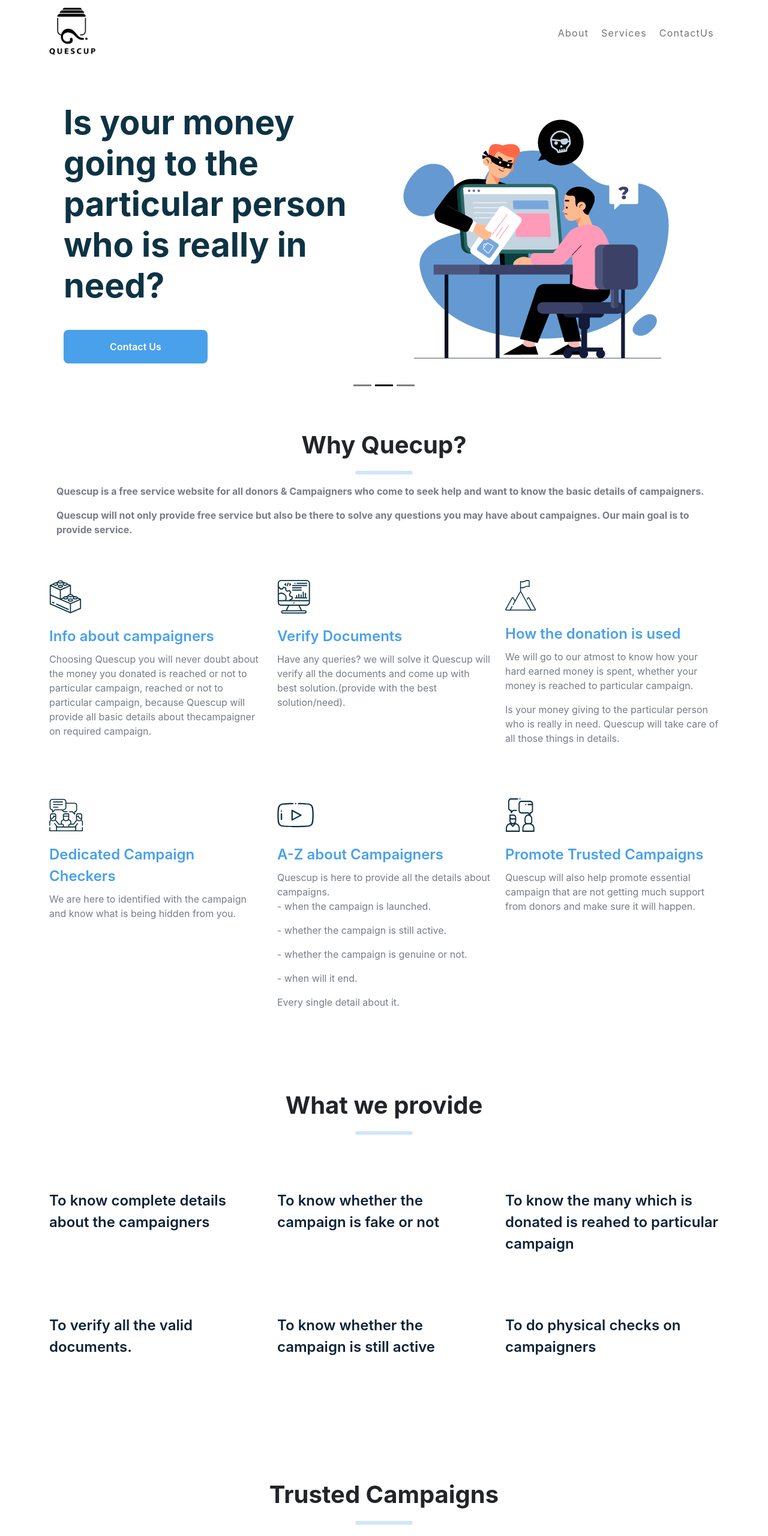
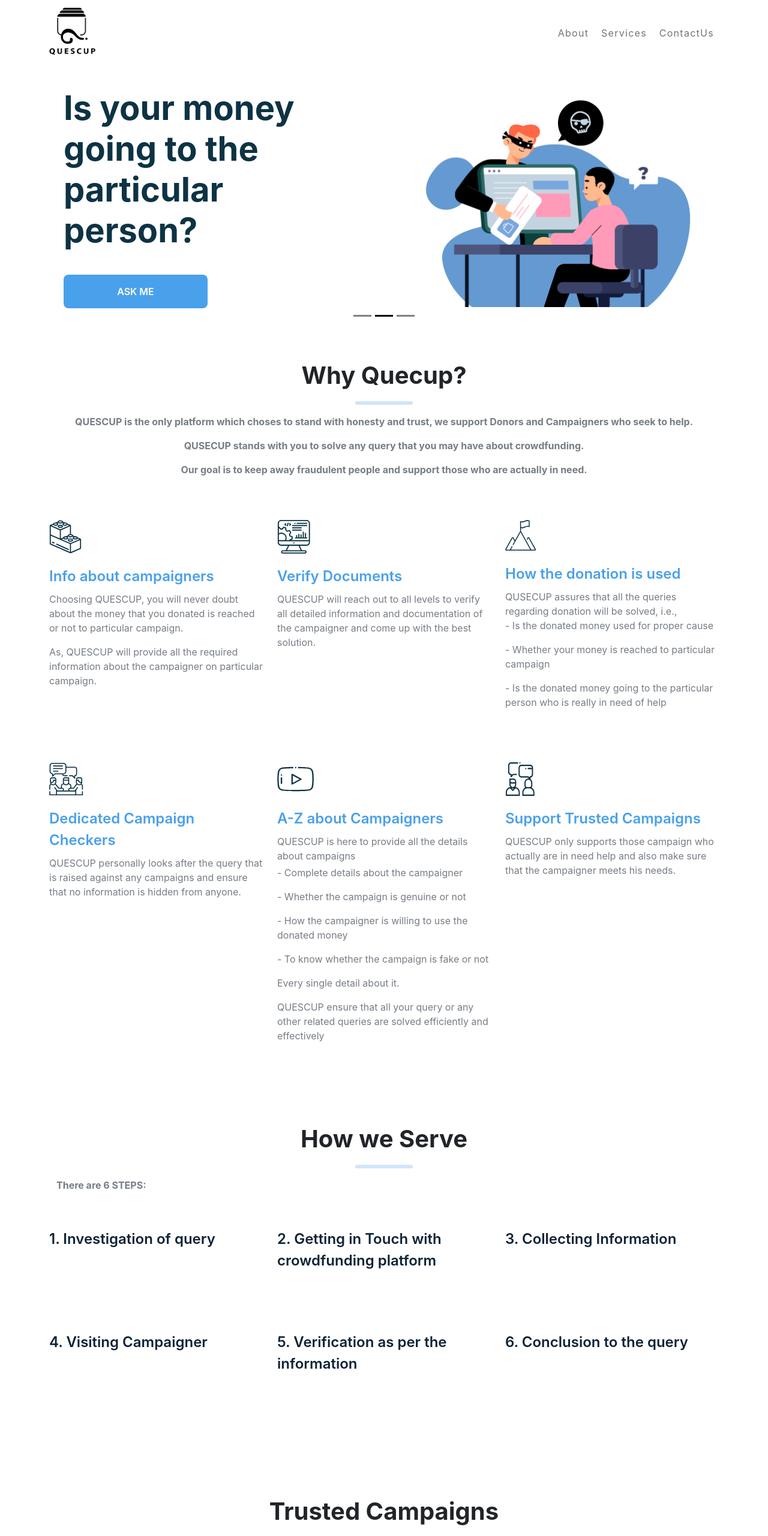
Before and after one commit to devanshdixit/quescup, a Next.js app: page / in a window 1280 px wide. Shown: the top 2561 px of the page at 60% size. Built offline with nearby package versions, Linux system fonts and the light colour scheme.

Commit message:
updaetd text

```diff
--- a/components/Navbar.jsx
+++ b/components/Navbar.jsx
@@ -10,7 +10,7 @@ const Header = () => {
     return (
         <Navbar collapseOnSelect expand="lg" bg="white" variant="light">
             <Container>
-                <Navbar.Brand href="#home"><img src={`/images/logo.PNG`} className={styles.imgsize} alt="" /></Navbar.Brand>
+                <Navbar.Brand href="/"><img src={`/images/logo.PNG`} className={styles.imgsize} alt="" /></Navbar.Brand>
                 <Navbar.Toggle aria-controls="responsive-navbar-nav" />
                 <Navbar.Collapse id="responsive-navbar-nav">
                     <Nav className="me-auto">
--- a/components/Slider.jsx
+++ b/components/Slider.jsx
@@ -16,41 +16,43 @@ const Slider = () => {
   return (
     <div className="container">
       <Carousel activeIndex={index} variant="dark" controls={false} onSelect={handleSelect}>
-        <Carousel.Item>
-          <Row>
-            <Col lg={6} className="order-lg-2 p-2 " >
+        <Carousel.Item >
+          <Row style={{ alignItems: "center" }}>
+            <Col lg={6} className="order-lg-2" >
               <img src={`/images/slide-1.png`} className="img-fluid" alt="" />
             </Col>
-            <Col lg={6} className="order-lg-1 pb-4 pt-4">
+            <Col lg={6} className="order-lg-1">
               <Container>
                 <p className={styles.header}>Do you want to know whether the campaigner is fake or real?</p>
-                <Button type="submit" onClick={scrollto} variant="primary" className={styles.button}>Contact Us</Button>
+                <Button type="submit" onClick={scrollto} variant="primary" className={styles.button}>ASK ME</Button>
+              </Container>
+            </Col>
+          </Row>
+        </Carousel.Item>
+        <Carousel.Item className={styles.item}>
+          <Row style={{ alignItems: "center" }}>
+            <Col lg={6} className="order-lg-2" >
+              <Container style={{overflow:"clip",maxHeight:"364px"}}>
+                <img src={`/images/3277194.png`} className="img-fluid" alt="" />
+              </Container>
+            </Col>
+            <Col lg={6} className="order-lg-1">
+              <Container>
+                <p className={styles.header}>Is your money going to the particular person?</p>
+                <Button type="submit" onClick={scrollto} variant="primary" className={styles.button}>ASK ME</Button>
               </Container>
             </Col>
           </Row>
         </Carousel.Item>
         <Carousel.Item>
-          <Row>
-            <Col lg={6} className="order-lg-2 p-2" >
-              <img src={`/images/slide-2.png`} className="img-fluid" alt="" />
-            </Col>
-            <Col lg={6} className="order-lg-1 pb-4 pt-4">
-              <Container>
-                <p className={styles.header}>Is your money going to the particular person who is really in need?</p>
-                <Button type="submit" onClick={scrollto} variant="primary" className={styles.button}>Contact Us</Button>
-              </Container>
-            </Col>
-          </Row>
-        </Carousel.Item>
-        <Carousel.Item>
-          <Row>
-            <Col lg={6} className="order-lg-2 p-2" >
+          <Row style={{ alignItems: "center" }}>
+            <Col lg={6} className="order-lg-2" >
               <img src={`/images/slide-3.png`} className="img-fluid" alt="" />
             </Col>
-            <Col lg={6} className="order-lg-1 pb-4 pt-4">
+            <Col lg={6} className="order-lg-1">
               <Container>
                 <p className={styles.header}>Do you need complete information about Campaigner?</p>
-                <Button type="submit" onClick={scrollto} variant="primary" className={styles.button}>Contact Us</Button>
+                <Button type="submit" onClick={scrollto} variant="primary" className={styles.button}>ASK ME</Button>
               </Container>
             </Col>
           </Row>
--- a/components/Whatweprovide.jsx
+++ b/components/Whatweprovide.jsx
@@ -4,28 +4,33 @@ import styles from "../styles/Howitworks.module.css"
 const WhatWeProvide = () => {
   return (
     <div className="container mt-4 pt-4 mb-4 pb-4" id="services" >
-        <h1 className={styles.header}>What we provide</h1>
+      <h1 className={styles.header}>How we Serve</h1>
       <hr className={styles.hr} />
-        <div className="row ml-1 mr-1 mt-4 pt-4">
+      <div className="container">
+        <p className={styles.para}>
+          <strong>There are 6 STEPS:</strong>
+        </p>
+      </div>
+      <div className="row ml-1 mr-1 mt-0 pt-0">
         <div className="col-md-4 mt-4">
-            <div className={styles.heading}>To know complete details about the campaigners</div>
+          <div className={styles.heading}>1. Investigation of query</div>
         </div>
         <div className="col-md-4 mt-4">
-            <div className={styles.heading}>To know whether the campaign is fake or not</div>
+          <div className={styles.heading}>2. Getting in Touch with crowdfunding platform</div>
         </div>
         <div className="col-md-4 mt-4">
-            <div className={styles.heading}>To know the many which is donated is reahed to particular campaign</div>
+          <div className={styles.heading}>3. Collecting Information </div>
         </div>
       </div>
       <div className="row ml-1 mr-1  mt-4 pt-4 mb-4 pb-4">
         <div className="col-md-4 mt-4">
-            <div className={styles.heading}>To verify all the valid documents.</div>
+          <div className={styles.heading}>4. Visiting Campaigner</div>
         </div>
         <div className="col-md-4 mt-4">
-            <div className={styles.heading}>To know whether the campaign is still active</div>
+          <div className={styles.heading}>5. Verification as per the information</div>
         </div>
         <div className="col-md-4 mt-4">
-            <div className={styles.heading}>To do physical checks on campaigners</div>
+          <div className={styles.heading}>6. Conclusion to the query </div>
         </div>
       </div>
     </div>
--- a/components/Whyus.jsx
+++ b/components/Whyus.jsx
@@ -6,12 +6,13 @@ const Whyus = () => {
     <div className="container mt-4 pt-4 mb-4 pb-4" id="about">
       <h1 className={styles.header}>Why Quecup?</h1>
       <hr className={styles.hr} />
-      <div className="container">
-        <p className={styles.para}><strong>Quescup is a free service website for all donors & Campaigners who come to seek
-          help and want to know the basic details of campaigners.</strong>
+      <div className="container text-center">
+        <p className={styles.para}><strong>QUESCUP is the only platform which choses to stand with honesty and trust, we support Donors and Campaigners who seek to help.</strong>
         </p>
-        <p className={styles.para}><strong>Quescup will not only provide free service but also be there to solve any questions
-          you may have about campaignes. Our main goal is to provide service.</strong>
+        <p className={styles.para}>
+          <strong>QUSECUP stands with you to solve any query that you may have about crowdfunding.</strong>
+        </p>
+        <p className={styles.para}><strong>Our goal is to keep away fraudulent people and support those who are actually in need.</strong>
         </p>
       </div>
       <div className="row ml-1 mr-1 mt-4 pt-4">
@@ -19,27 +20,27 @@ const Whyus = () => {
           <div><img src="/images/whyus/beginner_friendly.svg" alt="" /></div>
           <div className={styles.subheading}>Info about campaigners</div>
           <p className={styles.para}>
-            Choosing Quescup you will never doubt about the money you donated is reached or not to particular campaign,
-            reached or not to particular campaign, because Quescup will provide all basic details about thecampaigner on required campaign.
+            Choosing QUESCUP, you will never doubt about the money that you donated is reached or not to particular campaign.
+          </p>
+          <p className={styles.para}>
+            As, QUESCUP will provide all the required information about the campaigner on particular campaign.
           </p>
         </div>
         <div className="col-md-4 mt-4">
           <div><img src="/images/whyus/screen.svg" alt="" /></div>
           <div className={styles.subheading}>Verify Documents</div>
           <p className={styles.para}>
-            Have any queries? we will solve it Quescup will verify all the documents and
-            come up with best solution.(provide with the best solution/need).
+            QUESCUP will reach out to all levels to verify all detailed information and documentation of the campaigner and come up with the best solution.
           </p>
         </div>
         <div className="col-md-4 mt-4">
           <div><img src="/images/whyus/hill.svg" alt="" /></div>
           <div className={styles.subheading}>How the donation is used</div>
           <p className={styles.para}>
-           We will go to our atmost to know how your hard earned money is spent, whether your
-           money is reached to particular campaign.
-          </p>
-          <p className={styles.para}>Is your money giving to the particular person who is really in need.
-            Quescup will take care of all those things in details.
+            QUSECUP assures that all the queries regarding donation will be solved, i.e.,
+            <p className={styles.para}>- Is the donated money  used for proper cause</p>
+            <p className={styles.para}>- Whether your money is reached to particular campaign </p>
+            <p className={styles.para}>- Is the donated money going to the particular person who is really in need of help</p>
           </p>
         </div>
       </div>
@@ -48,27 +49,29 @@ const Whyus = () => {
           <div><img src="/images/whyus/people.svg" alt="" /></div>
           <div className={styles.subheading}>Dedicated Campaign Checkers</div>
           <p className={styles.para}>
-           We are here to identified with the campaign and know what is being hidden from you.
+            QUESCUP personally looks after the query that is raised against any campaigns and ensure that no information is hidden from anyone.
           </p>
         </div>
         <div className="col-md-4 mt-4">
           <div><img src="/images/whyus/youtube.svg" alt="" /></div>
           <div className={styles.subheading}>A-Z about Campaigners</div>
           <p className={styles.para}>
-           Quescup is here to provide all the details about campaigns.
-           <p className={styles.para}>- when the campaign is launched.</p>
-           <p className={styles.para}>- whether the campaign is still active.</p>
-           <p className={styles.para}>- whether the campaign is genuine or not.</p>
-           <p className={styles.para}>- when will it end.</p>
-           <p className={styles.para}>Every single detail about it.</p>
+            QUESCUP is here to provide all the details about campaigns
+            <p className={styles.para} style={{ marginTop: '1%' }}>- Complete details about the campaigner</p>
+            <p className={styles.para}>- Whether the campaign is genuine or not</p>
+            <p className={styles.para}>- How the campaigner is willing to use the donated money</p>
+            <p className={styles.para}>- To know whether the campaign is fake or not</p>
+            <p className={styles.para}>Every single detail about it.</p>
+            QUESCUP ensure that all your query or any other related queries are solved efficiently and effectively
           </p>
+
         </div>
         <div className="col-md-4 mt-4">
           <div><img src="/images/whyus/interview.svg" alt="" /></div>
-          <div className={styles.subheading}>Promote Trusted Campaigns</div>
+          <div className={styles.subheading}>Support Trusted Campaigns</div>
           <p className={styles.para}>
-            Quescup will also help promote essential campaign that are not getting
-            much support from donors and make sure it will happen.
+            QUESCUP only supports those campaign who actually are in need help and also make sure that the campaigner meets his needs.
+
           </p>
         </div>
       </div>
--- a/components/modal.jsx
+++ b/components/modal.jsx
@@ -102,11 +102,11 @@ export default function ModalScreen() {
 
     return (
         <section id="contact" className="container" style={{ paddingBottom: "100px", paddingTop: "100px" }}>
-            <h1 className={styles.header}>Tell us about the Campaign here</h1>
+            <h1 className={styles.header}>Do You Have a Query?</h1>
             <hr className={styles.hr} />
             <div className="text-center  ml-1 mr-1 mt-4 pt-4">
                 <Button variant="primary" size="lg" onClick={handleShow}>
-                    Click Here!
+                    ASK ME
                 </Button>
             </div>
             <Modal
--- a/pages/index.js
+++ b/pages/index.js
@@ -14,7 +14,7 @@ export default function Home() {
       <Head>
         <title>Home | Quescup</title>
         <meta name="description" content="Securing donors ny verify donation campaign" />
-        <link rel="icon" href="/favicon.ico" />
+        <link rel="icon" href="/images/logo.png" />
         <meta charset="utf-8" />
         <meta name="viewport" content="width=device-width, initial-scale=1" />
       </Head>
@@ -23,7 +23,6 @@ export default function Home() {
       <Whyus/>
       <WhatWeProvide/>
       <TrustedCampaigns/>
-      <HowItWorks/>
       <ModalScreen/>
       <Footer/>
     </div>
```
Also changed, not shown: components/Footer.jsx (+5 -5 lines), public/images/3277194.png (added), 1 other file (tests, documents, lock files or other folders). Lines whose indentation alone changed are shown as unchanged.
